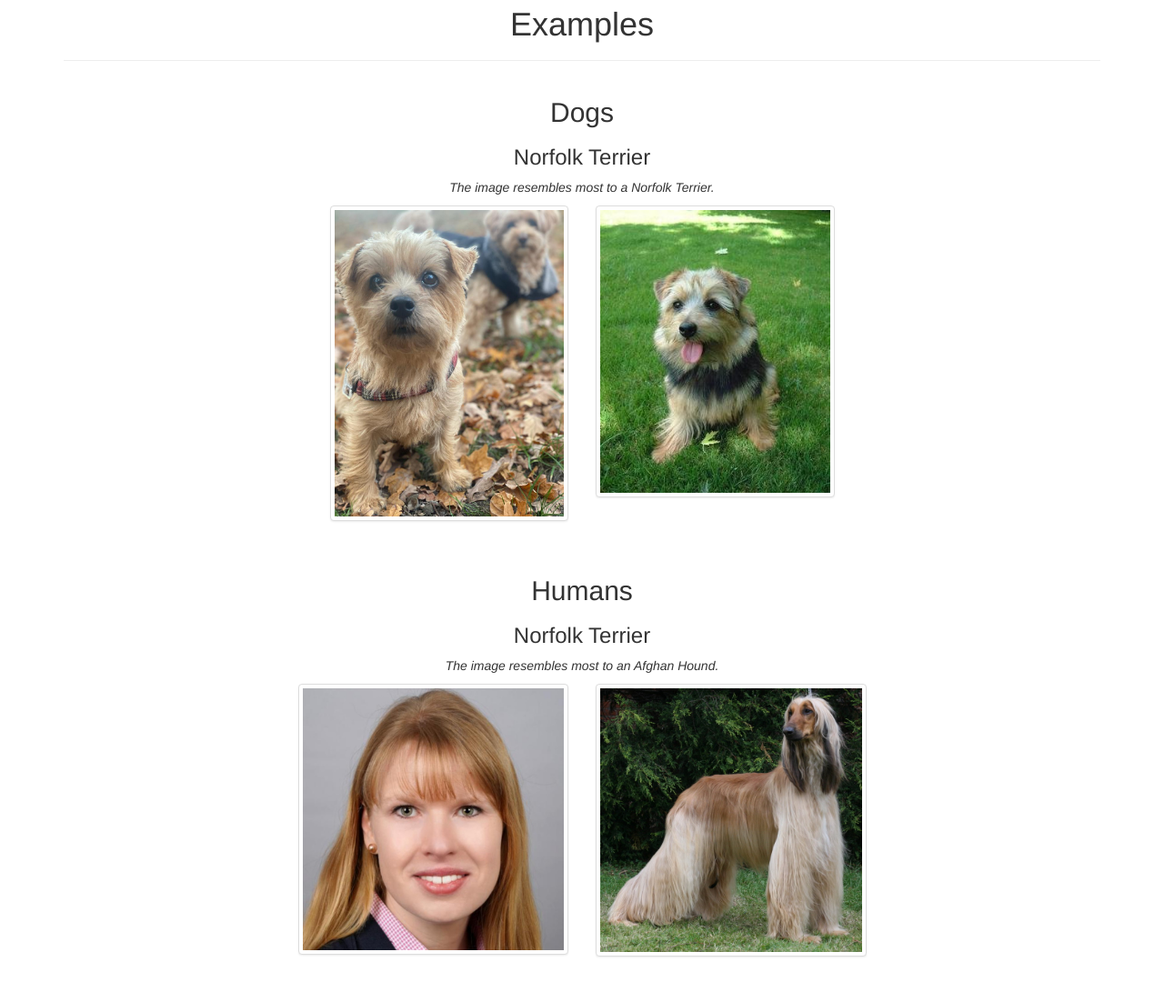
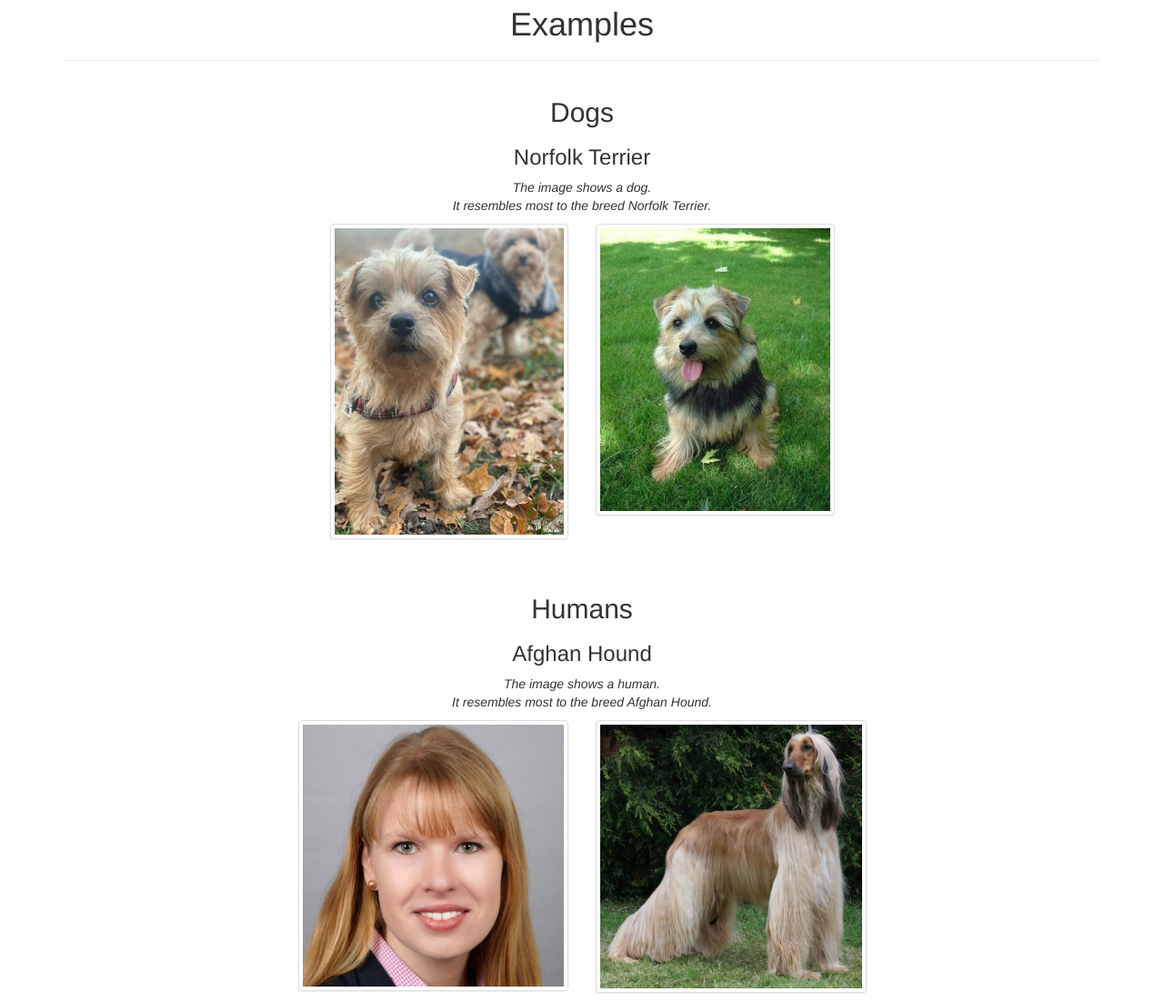
Before and after one commit to carini599/dog_breed_classifier, a Flask app: page / in a window 1280 px wide. Shown: the part 569-1671 px from the top of the page at 91% size. Before the commit the page ends 1622 px from the top, so only its background shows below. Run offline with Flask 3, Linux system fonts and the light colour scheme; some libraries are stand-ins or nearby versions.

Commit message:
feat: change example text to actual classification text

```diff
--- a/dog_app/app/templates/master.html
+++ b/dog_app/app/templates/master.html
@@ -66,7 +66,8 @@
         <div class="row">
             <h2 class="text-center">Dogs</h2>
             <h3 class="text-center">Norfolk Terrier</h3>
-            <p class="text-center"><i>The image resembles most to a Norfolk Terrier.</i></p>
+            <p class="text-center"><i>The image shows a dog.
+                <br> It resembles most to the breed Norfolk Terrier.</i></p>
                 <div class="col-md-3"></div>
                 <div class="col-md-3">
                     <img src="/static/Molly_Norfolk_Terrier.jpeg" class="img-fluid img-thumbnail" alt="your_image" />
@@ -83,8 +84,9 @@
 
         <div class="row">
             <h2 class="text-center">Humans</h2>
-            <h3 class="text-center">Norfolk Terrier</h3>
-            <p class="text-center"><i>The image resembles most to an Afghan Hound.</i></p>
+            <h3 class="text-center">Afghan Hound</h3>
+            <p class="text-center"><i>The image shows a human.
+                <br>It resembles most to the breed Afghan Hound.</i></p>
             <div class="col-md-3"></div>
                 <div class="col-md-3">
                     <img src="/static/carina.jpg" class="img-fluid img-thumbnail" alt="your_image" />
```
